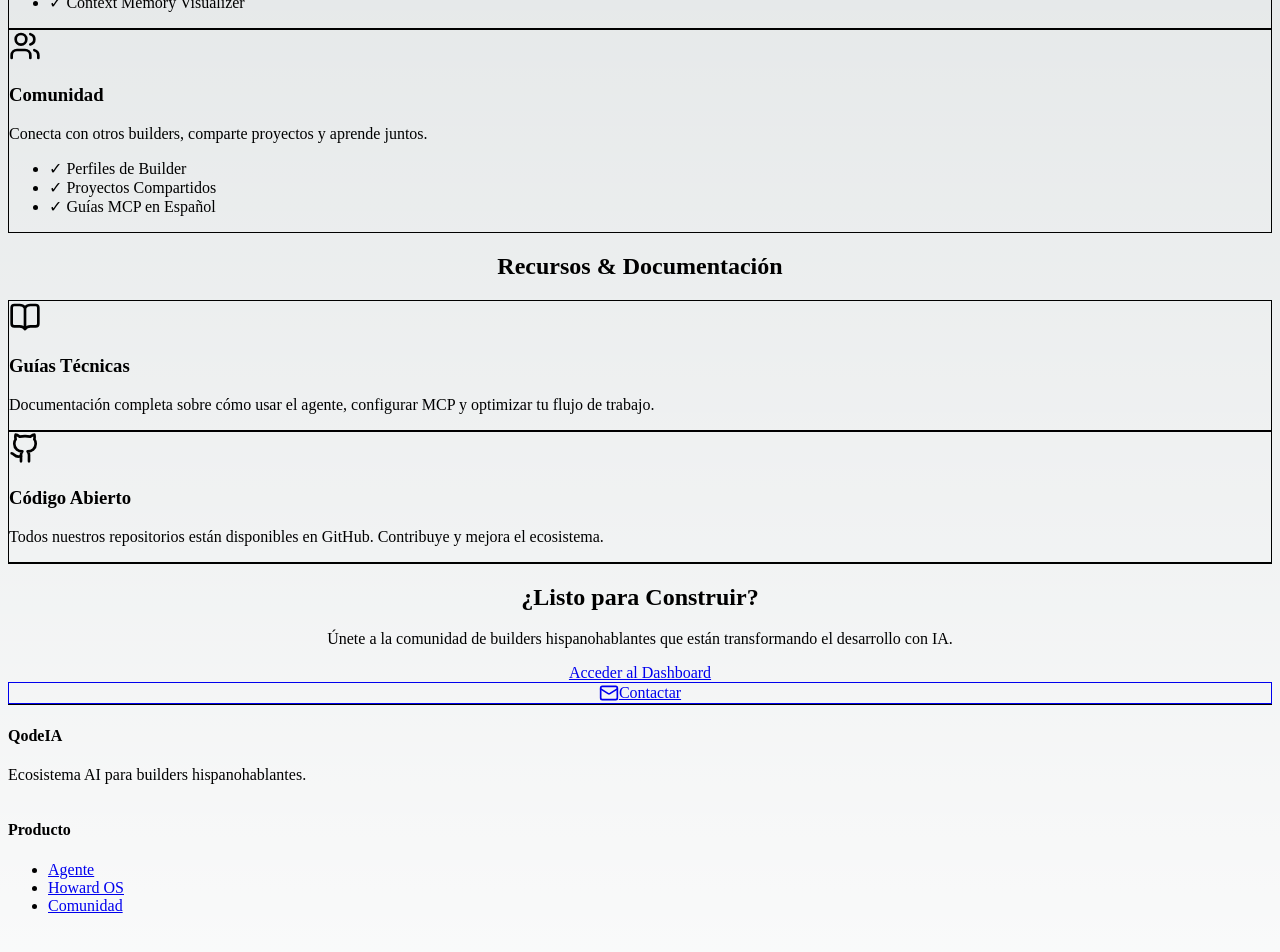
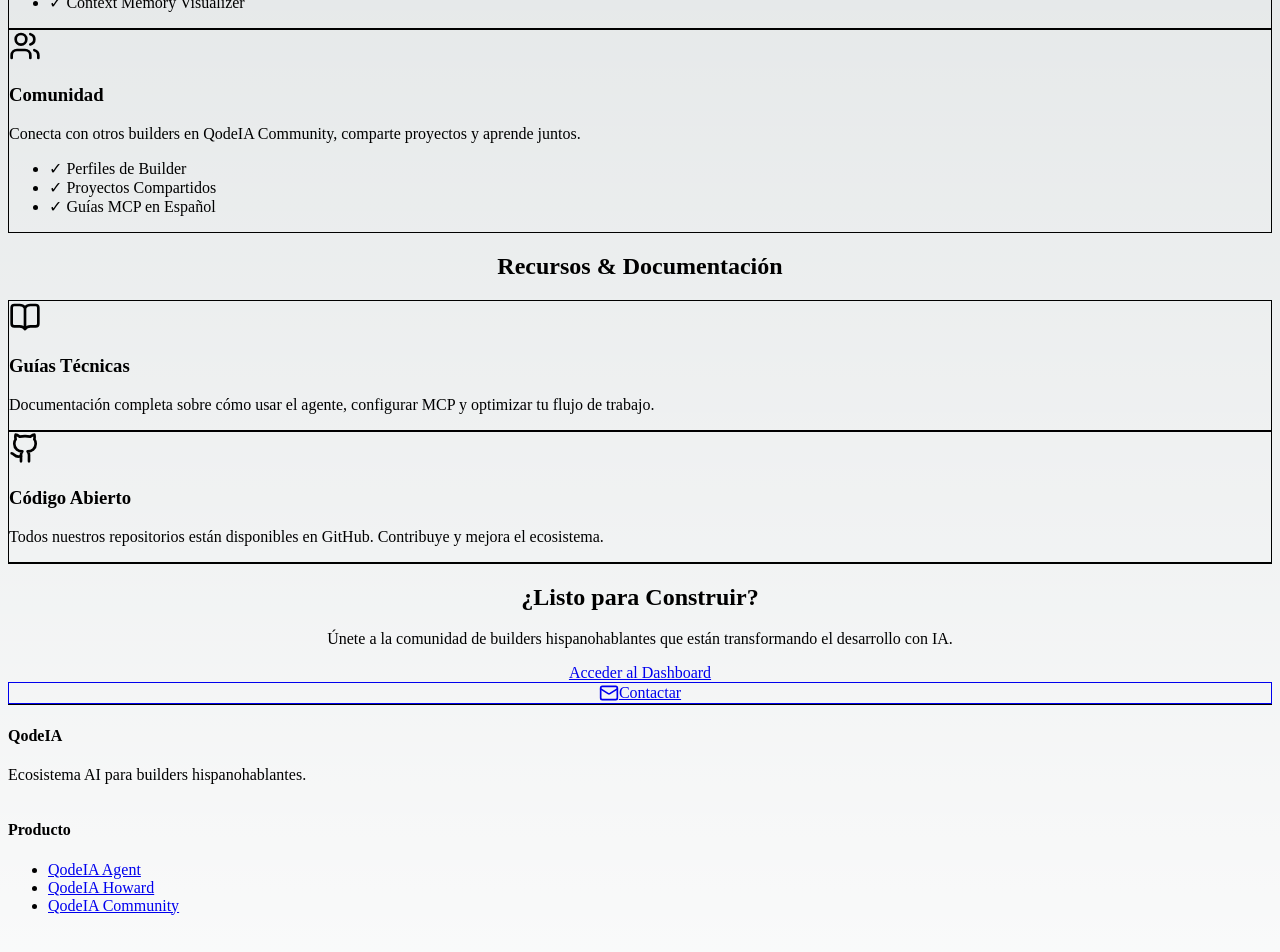
Before and after one commit to dgr198213-ui/Mi-agente-QodeIA-, a Next.js app: page /home in a window 1280 px wide. Shown: the part 820-1772 px from the top of the page. Built offline with nearby package versions, Linux system fonts and the light colour scheme.

Commit message:
fix(audit): alinear metadata y enlaces cruzados del ecosistema

```diff
--- a/app/dashboard/page.tsx
+++ b/app/dashboard/page.tsx
@@ -6,7 +6,7 @@
 import AgentDashboard from '../AgentDashboard';
 
 export const metadata = {
-  title: 'Dashboard - QodeIA Agent',
+  title: 'Panel de control - QodeIA Agent',
   description: 'Panel de control del agente autónomo QodeIA',
 };
 
--- a/app/home/page.tsx
+++ b/app/home/page.tsx
@@ -25,9 +25,9 @@
             <span className="text-xl font-bold text-emerald-400">QodeIA</span>
           </div>
           <nav className="hidden md:flex gap-8">
-            <a href="#producto" className="text-slate-300 hover:text-white transition">Producto</a>
-            <a href="#comunidad" className="text-slate-300 hover:text-white transition">Comunidad</a>
-            <a href="#recursos" className="text-slate-300 hover:text-white transition">Recursos</a>
+            <a href="https://mi-agente-qode-ia.vercel.app" target="_blank" rel="noopener noreferrer" className="text-slate-300 hover:text-white transition">QodeIA Agent</a>
+            <a href="https://plataforma-qd.vercel.app" target="_blank" rel="noopener noreferrer" className="text-slate-300 hover:text-white transition">QodeIA Howard</a>
+            <a href="https://web-qode-ia.vercel.app" target="_blank" rel="noopener noreferrer" className="text-slate-300 hover:text-white transition">QodeIA Community</a>
             <a href="#contacto" className="text-slate-300 hover:text-white transition">Contacto</a>
           </nav>
           <Link
@@ -111,7 +111,7 @@
             {/* IDE */}
             <div className="bg-slate-800/50 border border-slate-700 rounded-xl p-8 hover:border-emerald-500/50 transition">
               <Code2 className="text-cyan-400 mb-4" size={32} />
-              <h3 className="text-xl font-bold mb-3">Howard OS</h3>
+              <h3 className="text-xl font-bold mb-3">QodeIA Howard</h3>
               <p className="text-slate-300 mb-4">
                 IDE contextual con editor de código, gestión de credenciales y análisis.
               </p>
@@ -127,7 +127,7 @@
               <Users className="text-blue-400 mb-4" size={32} />
               <h3 className="text-xl font-bold mb-3">Comunidad</h3>
               <p className="text-slate-300 mb-4">
-                Conecta con otros builders, comparte proyectos y aprende juntos.
+                Conecta con otros builders en QodeIA Community, comparte proyectos y aprende juntos.
               </p>
               <ul className="text-sm text-slate-400 space-y-2">
                 <li>✓ Perfiles de Builder</li>
@@ -201,17 +201,17 @@
             <div>
               <h4 className="font-bold mb-4">Producto</h4>
               <ul className="space-y-2 text-slate-400 text-sm">
-                <li><a href="#" className="hover:text-white transition">Agente</a></li>
-                <li><a href="#" className="hover:text-white transition">Howard OS</a></li>
-                <li><a href="#" className="hover:text-white transition">Comunidad</a></li>
+                <li><a href="https://mi-agente-qode-ia.vercel.app" target="_blank" rel="noopener noreferrer" className="hover:text-white transition">QodeIA Agent</a></li>
+                <li><a href="https://plataforma-qd.vercel.app" target="_blank" rel="noopener noreferrer" className="hover:text-white transition">QodeIA Howard</a></li>
+                <li><a href="https://web-qode-ia.vercel.app" target="_blank" rel="noopener noreferrer" className="hover:text-white transition">QodeIA Community</a></li>
               </ul>
             </div>
             <div>
               <h4 className="font-bold mb-4">Recursos</h4>
               <ul className="space-y-2 text-slate-400 text-sm">
-                <li><a href="#" className="hover:text-white transition">Documentación</a></li>
-                <li><a href="#" className="hover:text-white transition">GitHub</a></li>
-                <li><a href="#" className="hover:text-white transition">Blog</a></li>
+                <li><a href="/docs" className="hover:text-white transition">Documentación</a></li>
+                <li><a href="https://github.com/dgr198213-ui" target="_blank" rel="noopener noreferrer" className="hover:text-white transition">GitHub</a></li>
+                <li><a href="https://web-qode-ia.vercel.app" target="_blank" rel="noopener noreferrer" className="hover:text-white transition">Blog</a></li>
               </ul>
             </div>
             <div>
```
Also changed, not shown: 1 other file (tests, documents, lock files or other folders).
